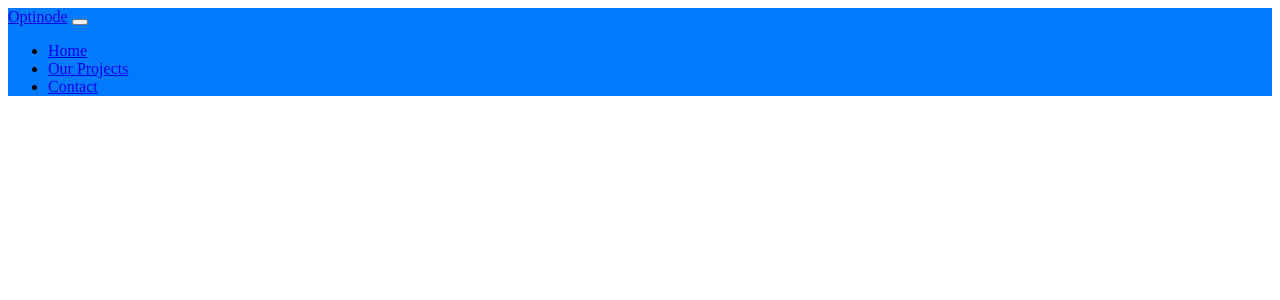
After one commit to joshuataylorcpt/jovian-careers-website, a Flask app: template templates/nav.html in a window 1280 px wide. The commit adds this page. Shown: the top 300 px of the page. Run offline with Flask 3, Linux system fonts and the light colour scheme; the template is opened without the code that fills it, so the values that code supplies are empty.

Commit message:
functional and nav bar

```diff
--- a/templates/home.html
+++ b/templates/home.html
@@ -34,6 +34,7 @@
   <title>Optinode</title>
 </head>
 <body>
+  {% include 'nav.html' %}
 
   <!-- Main Content Area -->
   <div class="container py-5">
--- /dev/null
+++ b/templates/nav.html
@@ -0,0 +1,22 @@
+<!-- navbar.html -->
+<nav class="navbar navbar-expand-lg navbar-dark" style="background-color: #007bff;">
+  <div class="container">
+    <a class="navbar-brand" href="#">Optinode</a>
+    <button class="navbar-toggler" type="button" data-bs-toggle="collapse" data-bs-target="#navbarNav" aria-controls="navbarNav" aria-expanded="false" aria-label="Toggle navigation">
+      <span class="navbar-toggler-icon"></span>
+    </button>
+    <div class="collapse navbar-collapse" id="navbarNav">
+      <ul class="navbar-nav ms-auto">
+        <li class="nav-item">
+          <a class="nav-link" href="#">Home</a>
+        </li>
+        <li class="nav-item">
+          <a class="nav-link" href="#">Our Projects</a>
+        </li>
+        <li class="nav-item">
+          <a class="nav-link" href="#">Contact</a>
+        </li>
+      </ul>
+    </div>
+  </div>
+</nav>
```
